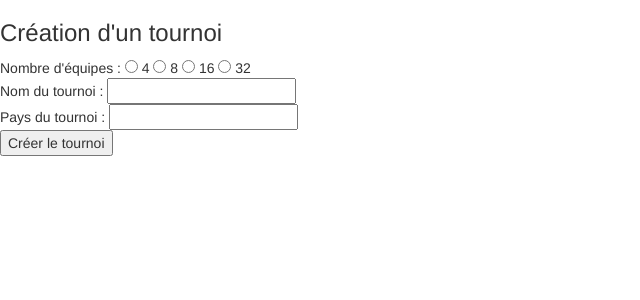
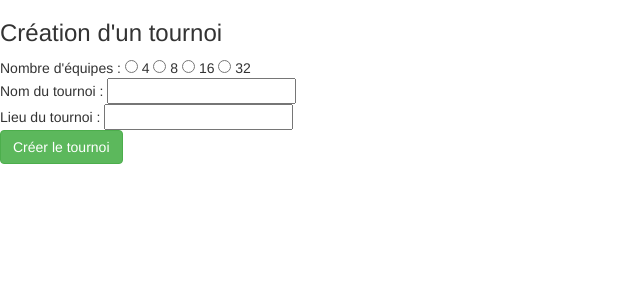
Before and after one commit to maxcrn/ProjetWeb, a PHP site: template view/creaTournoi.php in a window 1280 px wide. Shown: the part 52-352 px from the top of the page, without its empty margins (0-640 px from the left). Run offline with PHP 8.4, Linux system fonts and the light colour scheme; the template is opened without the code that fills it, so the values that code supplies are empty.

Commit message:
Modif ajout/modifTournoi + Liens

```diff
--- a/view/creaTournoi.php
+++ b/view/creaTournoi.php
@@ -5,15 +5,15 @@
 	<h3> Création d'un tournoi </h3>
 </head>
 <body>
-	<form method=post action="ajoutTournoi">
+	<form method=post action="/ajoutTournoi">
 		Nombre d'équipes :
 		<input type = radio name = nbEquipesTournoi value = 4> 4
 		<input type = radio name = nbEquipesTournoi value = 8> 8
 		<input type = radio name = nbEquipesTournoi value = 16> 16
 		<input type = radio name = nbEquipesTournoi value = 32> 32 <br \>
 		Nom du tournoi : <input type = text name = nomTournoi> <br \>
-		Pays du tournoi : <input type = text name = paysTournoi> <br \>
-		<input type=submit value = "Créer le tournoi">
+		Lieu du tournoi : <input type = text name = paysTournoi> <br \>
+		<input class="btn btn-success" type=submit value = "Créer le tournoi">
 	</form>
 </body>
 </html>
--- a/view/modifTournoi.php
+++ b/view/modifTournoi.php
@@ -14,8 +14,8 @@
 		<input type = radio name = nbEquipesTournoi value = 16> 16
 		<input type = radio name = nbEquipesTournoi value = 32> 32 <br \>
 		Nom du tournoi : <input type = text name = nomTournoi> <br \>
-		Pays du tournoi : <input type = text name = paysTournoi> <br \>
-		<input type=submit value = "Modifier le tournoi">
+		Lieu du tournoi : <input type = text name = paysTournoi> <br \>
+		<input class="btn btn-warning" type=submit value = "Modifier le tournoi">
 	</form>
 </body>
 </html>
--- a/view/modifTournoiImpossible.php
+++ b/view/modifTournoiImpossible.php
@@ -15,8 +15,8 @@
 		<input type = radio name = nbEquipesTournoi value = 16> 16
 		<input type = radio name = nbEquipesTournoi value = 32> 32 <br \>
 		Nom du tournoi : <input type = text name = nomTournoi> <br \>
-		Pays du tournoi : <input type = text name = paysTournoi> <br \>
-		<input type=submit value = "Modifier le tournoi">
+		Lieu du tournoi : <input type = text name = paysTournoi> <br \>
+		<input class="btn btn-warning" type=submit value = "Modifier le tournoi">
 	</form>
 </body>
 </html>
```
Also changed, not shown: .htaccess.
